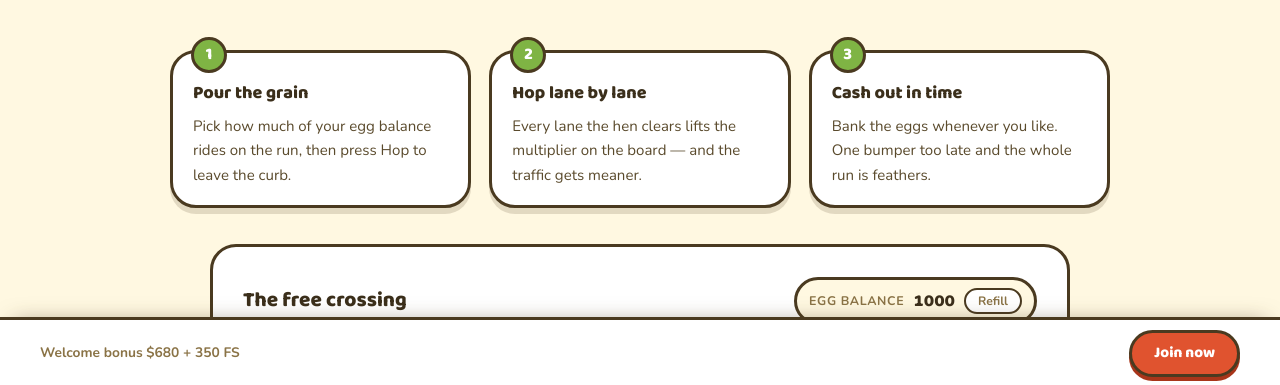
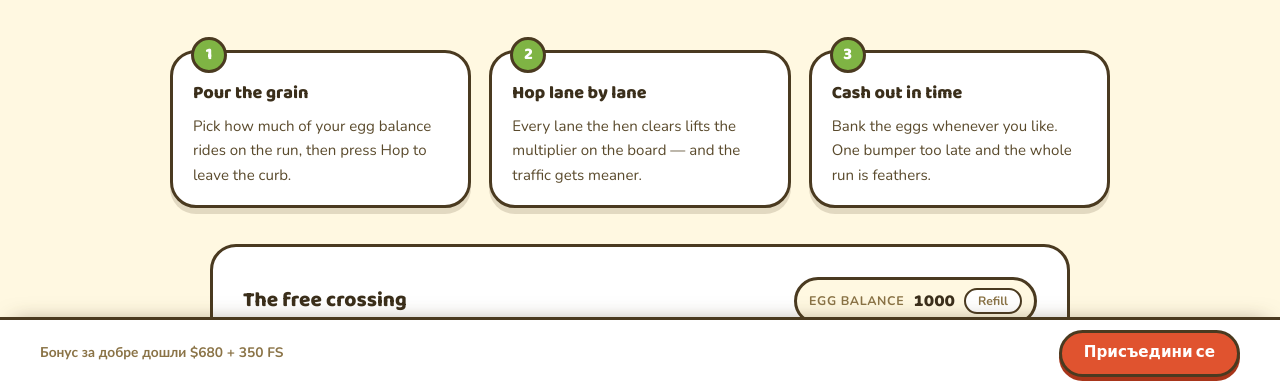
Before and after one commit to steviefqprosaccdgr960/nnv-casino-bg-6, a plain HTML site: page index.html in a window 1280 px wide. Shown: the part 413-798 px from the top of the page. Drawn offline with nearby package versions, Linux system fonts and the light colour scheme.

Commit message:
Localize sticky CTA buttons (bg)

```diff
--- a/index.html
+++ b/index.html
@@ -229,8 +229,8 @@
 
     <script src="farm/cross.js" defer></script>
     <div class="coop-trough-2cc662e9 coop-trough-offer-2cc662e9" data-cta="bar">
-    <p class="coop-trough-line-2cc662e9">Welcome bonus $680 + 350 FS</p>
-    <a class="coop-trough-go-2cc662e9" data-cta="primary" href="https://nvv-casino-bg.com/" target="_blank" rel="noopener">Join now</a>
+    <p class="coop-trough-line-2cc662e9">Бонус за добре дошли $680 + 350 FS</p>
+    <a class="coop-trough-go-2cc662e9" data-cta="primary" href="https://nvv-casino-bg.com/" target="_blank" rel="noopener">Присъедини се</a>
 </div>
 </body>
 
```
